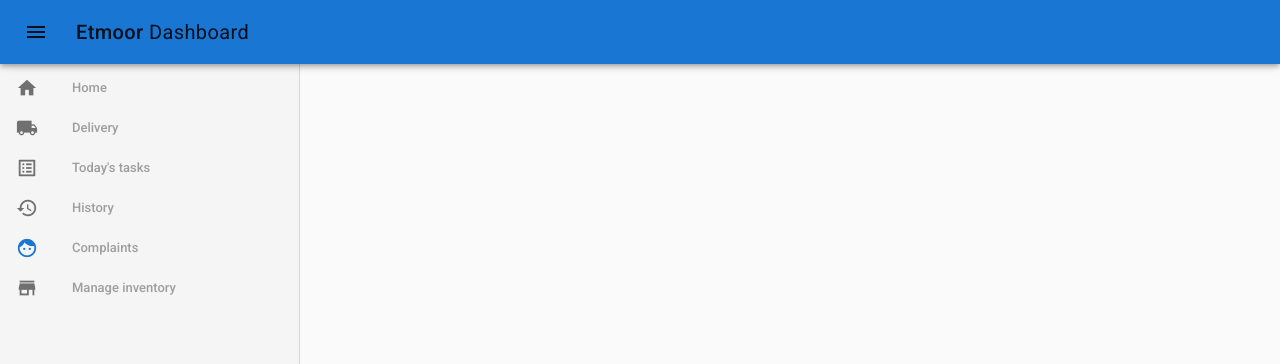
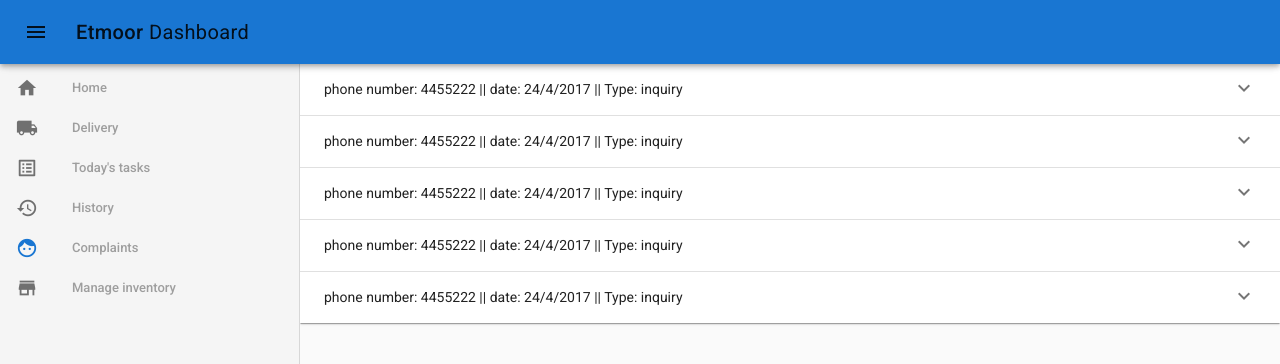
Before and after one commit to aalbani/tmoordashboard, a Vue app: page /complaints in a window 1280 px wide. Shown: the top 364 px of the page. Built offline with nearby package versions, Linux system fonts and the light colour scheme.

Commit message:
init all components

```diff
--- a/src/components/Complaints.vue
+++ b/src/components/Complaints.vue
@@ -0,0 +1,15 @@
+<template>
+  <v-expansion-panel>
+    <v-expansion-panel-content v-for="(item,i) in 5" :key="i">
+      <div slot="header">
+          phone number: 4455222 || date: 24/4/2017 || Type: inquiry
+      </div>
+      <v-card>
+          <div>
+              <v-card-title primary-title>Name: fahad al feliah</v-card-title>
+            <v-card-text>i ordered bs ma w9l</v-card-text>
+          </div>
+      </v-card>
+    </v-expansion-panel-content>
+  </v-expansion-panel>
+</template>
--- a/src/components/Delivery.vue
+++ b/src/components/Delivery.vue
@@ -1,4 +1,5 @@
 <template>
+   <v-container>
   <v-data-table
     v-model="selected"
     :headers="headers"
@@ -49,6 +50,8 @@
       </tr>
     </template>
   </v-data-table>
+   <v-btn block color="primary" dark>Add all selected to Today's tasks</v-btn>
+   </v-container>
 </template>
 
 <script>
--- a/src/components/History.vue
+++ b/src/components/History.vue
@@ -0,0 +1,3 @@
+<template>
+    <h1>Show all finnished deliveries: need : checked for delivery task and checked for dilvered already!</h1>
+</template>
--- a/src/components/Inventory.vue
+++ b/src/components/Inventory.vue
@@ -0,0 +1,3 @@
+<template>
+    <h1>go to firebase, show cards of all products and can increase or decrease inventory</h1>
+</template>
--- a/src/components/Tasks.vue
+++ b/src/components/Tasks.vue
@@ -1,4 +1,5 @@
 <template>
+   <v-container>
   <v-data-table
     v-model="selected"
     :headers="headers"
@@ -49,6 +50,8 @@
       </tr>
     </template>
   </v-data-table>
+   <v-btn block color="primary" dark>delivered</v-btn>
+   </v-container>
 </template>
 
 <script>
--- a/src/router/index.js
+++ b/src/router/index.js
@@ -23,7 +23,7 @@ export default new Router({
       component: Tasks
     },
     {
-      path: '/complaintsDelivery',
+      path: '/complaints',
       name: 'Complaints',
       component: Complaints
     },
```
